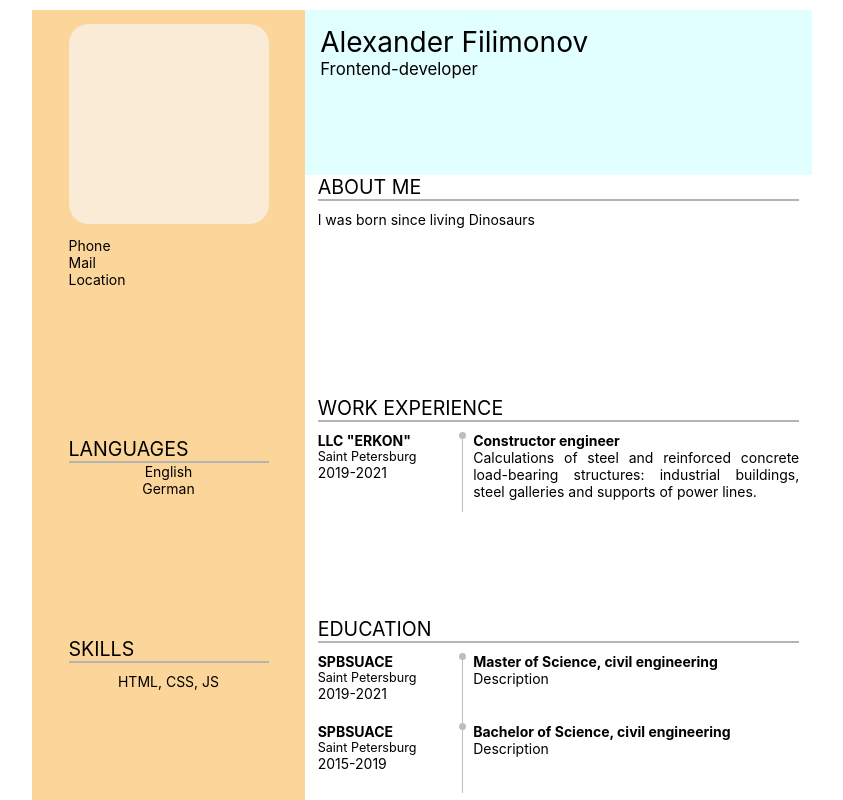
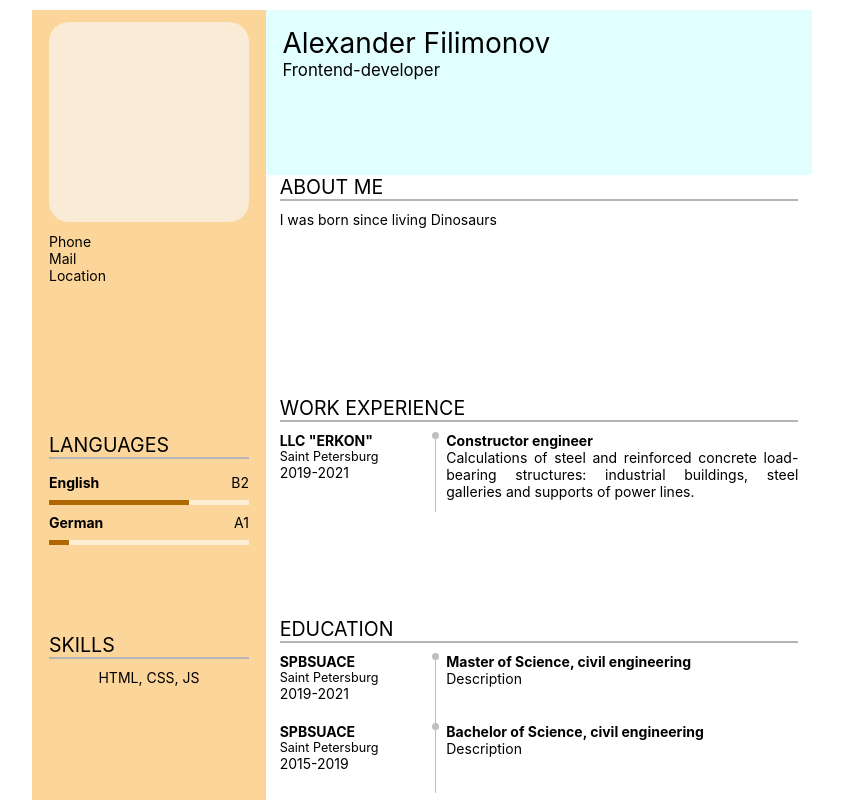
Before and after one commit to LuFtKrabbe/CV, a React (Create React App) app: page / in a window 1280 px wide. Shown: the top 800 px of the page, without its empty margins (218-1061 px from the left). Built offline with nearby package versions, Linux system fonts and the light colour scheme.

Commit message:
feat: add structure of the language records

```diff
--- a/src/App.scss
+++ b/src/App.scss
@@ -17,3 +17,4 @@ html {
 
 @import './modules/work/work.scss';
 @import './modules/education/education.scss';
+@import './modules/language/language.scss';
--- /dev/null
+++ b/src/modules/language/langData.tsx
@@ -0,0 +1,17 @@
+export type LangData = {
+  name: string;
+  lvl: string;
+  percent: string;
+};
+
+export const langFirst: LangData = {
+  name: 'English',
+  lvl: 'B2',
+  percent: '70%',
+};
+
+export const langSecond: LangData = {
+  name: 'German',
+  lvl: 'A1',
+  percent: '10%',
+};
--- /dev/null
+++ b/src/modules/language/language.scss
@@ -0,0 +1,33 @@
+.lang-block {
+  @include flex(flex, flex-start, flex-start, column);
+  width: 100%;
+  height: 40px;
+}
+
+.lang-name-lvl {
+  @include flex(flex, center, space-between);
+  width: 100%;
+  height: 100%;
+  & .lang-name {
+    font-size: 1.0rem;
+    font-weight: 700;
+  }
+  & .lang-lvl {
+    font-size: 1.0rem;
+  }
+}
+
+.lang-graph {
+  @include flex(flex, center, center);
+  width: 100%;
+  height: 20px;
+  & .lang-degree {
+    width: 100%;
+    height: 5px;
+    background-color: $color-column-lang-background;
+    & .lang-fullness {
+      height: 100%;
+      background-color: $color-column-lang-fullness;
+    }
+  }
+}
--- /dev/null
+++ b/src/modules/language/language.tsx
@@ -0,0 +1,19 @@
+import { LangData } from './langData';
+
+const LangBlock = (lang: LangData): JSX.Element => {
+  return (
+    <div className="lang-block">
+      <div className="lang-name-lvl">
+        <div className="lang-name">{ lang.name }</div>
+        <div className="lang-lvl">{ lang.lvl }</div>
+      </div>
+      <div className="lang-graph">
+        <div className="lang-degree">
+          <div className="lang-fullness" style={{width: lang.percent}}></div>
+        </div>
+      </div>
+    </div>
+  );
+};
+
+export default LangBlock;
--- a/src/pages/print/column.scss
+++ b/src/pages/print/column.scss
@@ -27,6 +27,11 @@
     font-size: 1.4rem;
     border-bottom: solid 2px $color-column-divider;
   }
+  & .languages-container {
+    @include flex(flex, center, center, column);
+    margin: 10px 0 0 0;
+    width: 100%;
+  }
 }
 
 .column-skills {
--- a/src/pages/print/profile.scss
+++ b/src/pages/print/profile.scss
@@ -19,13 +19,13 @@
 
 .profile-column {
   @include flex(flex, center, flex-start, column);
-  width: 35%;
+  width: 30%;
   height: 100%;
   background-color: $color-column;
 }
 
 .profile-main {
   @include flex(flex, center, flex-start, column);
-  width: 65%;
+  width: 70%;
   height: 100%;
 }
--- a/src/pages/print/profile.tsx
+++ b/src/pages/print/profile.tsx
@@ -4,6 +4,8 @@ import EduBlock from '../../modules/education/education';
 import { universityFirst, universitySecond } from '../../modules/education/eduData';
 import WorkBlock from '../../modules/work/work';
 import { workFirst } from '../../modules/work/workData';
+import LangBlock from '../../modules/language/language';
+import { langFirst, langSecond } from '../../modules/language/langData';
 
 const Profile: FC = (): JSX.Element => {
   return (
@@ -19,8 +21,10 @@ const Profile: FC = (): JSX.Element => {
             </div>
             <div className="column-languages">
               <div className="languages-header">LANGUAGES</div>
-              <div className="languages-english">English</div>
-              <div className="languages-german">German</div>
+              <div className="languages-container">
+                {LangBlock(langFirst)}
+                {LangBlock(langSecond)}
+              </div>
             </div>
             <div className="column-skills">
               <div className="skills-header">SKILLS</div>
--- a/src/styles/colors.scss
+++ b/src/styles/colors.scss
@@ -1,5 +1,8 @@
 $color-column: rgb(252, 213, 154);
 $color-column-divider: rgb(180, 180, 180);
+
+$color-column-lang-background: rgb(255, 239, 215);
+$color-column-lang-fullness: rgb(175, 105, 0);
 
 $color-main-header: rgb(226, 255, 255);
 $color-main-divider: rgb(180, 180, 180);
```
